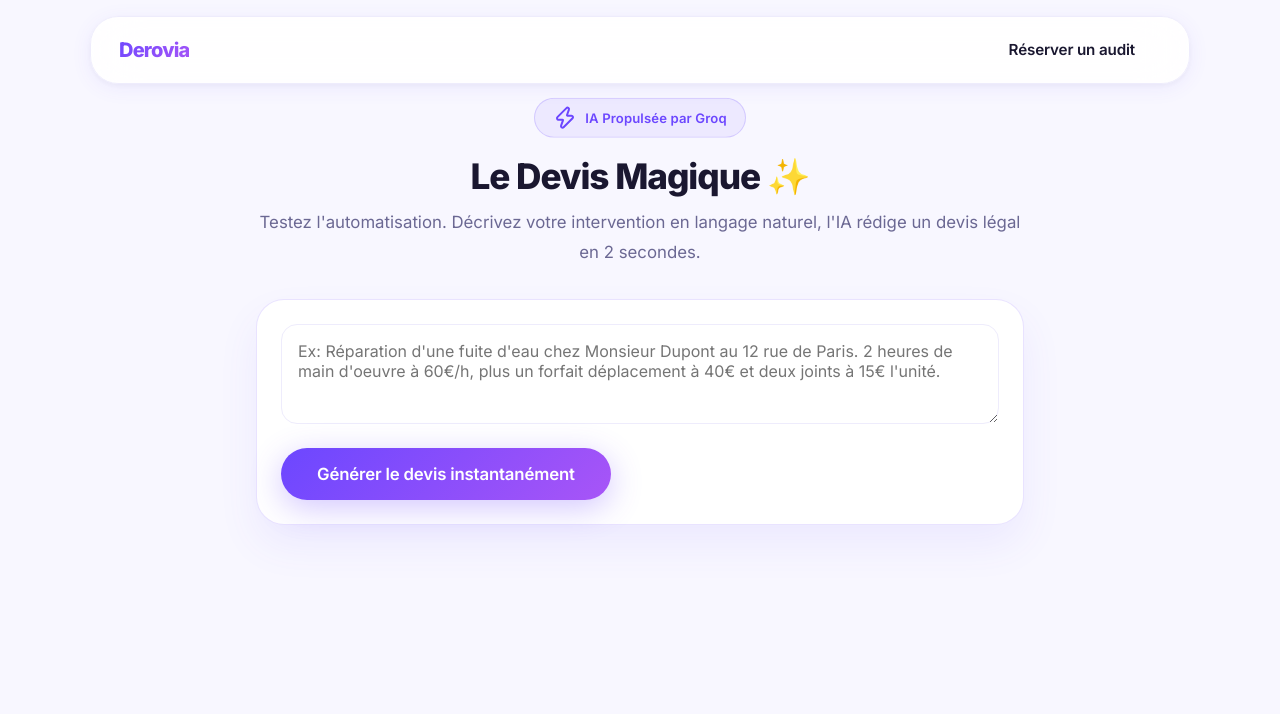
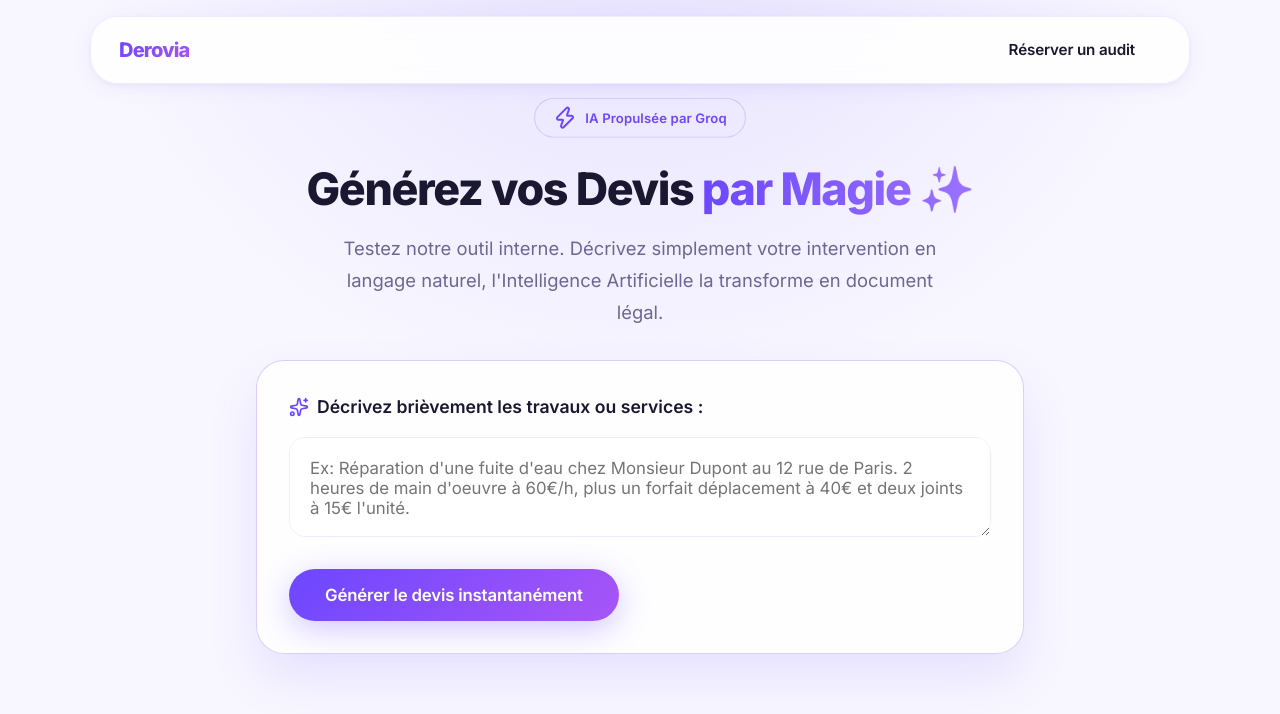
Before and after one commit to suuuucdcz/automate, a website: page index.html in a window 1280 px wide. Drawn offline with nearby package versions, Linux system fonts and the light colour scheme.

Commit message:
UI Glassmorphism & Layout Upgrade

```diff
--- a/index.html
+++ b/index.html
@@ -14,7 +14,10 @@
   <link rel="stylesheet" href="styles/components.css">
   <style>
     /* Spécifique à la vue Devis Magique */
-    body { background-color: var(--bg-secondary); min-height: 100vh; }
+    body {
+      background: radial-gradient(circle at 50% -20%, rgba(108, 71, 255, 0.15), transparent 50%), var(--bg-secondary);
+      min-height: 100vh;
+    }
 
     .demo-container {
       max-width: 800px;
@@ -129,18 +132,26 @@
   <div class="demo-container">
 
     <div class="demo-header">
-      <div class="hero-badge" style="margin: 0 auto 16px;">
+      <div class="hero-badge" style="margin: 0 auto 24px;">
         <i data-lucide="zap"></i>
         <span>IA Propulsée par Groq</span>
       </div>
-      <h1>Le Devis Magique ✨</h1>
-      <p>Testez l'automatisation. Décrivez votre intervention en langage naturel, l'IA rédige un devis légal en 2 secondes.</p>
+      <h1 style="font-size: 2.8rem; letter-spacing: -0.03em; margin-bottom: 16px;">
+        Générez vos Devis <span style="background: linear-gradient(90deg, var(--accent), #9b72ff); -webkit-background-clip: text; -webkit-text-fill-color: transparent;">par Magie ✨</span>
+      </h1>
+      <p style="font-size: 1.15rem; color: var(--text-secondary); max-width: 600px; margin: 0 auto;">
+        Testez notre outil interne. Décrivez simplement votre intervention en langage naturel, l'Intelligence Artificielle la transforme en document légal.
+      </p>
     </div>
 
     <!-- Interface Prompt -->
-    <div class="generator-card" style="box-shadow: 0 20px 40px rgba(108,71,255,0.08); border-color: rgba(108,71,255,0.15);">
-      <textarea id="promptInput" class="prompt-input" placeholder="Ex: Réparation d'une fuite d'eau chez Monsieur Dupont au 12 rue de Paris. 2 heures de main d'oeuvre à 60€/h, plus un forfait déplacement à 40€ et deux joints à 15€ l'unité."></textarea>
-      <button id="generateBtn" class="btn btn-primary btn-lg">Générer le devis instantanément</button>
+    <div class="generator-card" style="box-shadow: 0 24px 50px rgba(108,71,255,0.12); border: 1px solid rgba(108,71,255,0.25); padding: 32px; background: rgba(255, 255, 255, 0.85); backdrop-filter: blur(12px);">
+      <div style="font-weight: 600; font-size: 1.1rem; margin-bottom: 16px; display: flex; align-items: center; gap: 8px;">
+        <i data-lucide="sparkles" style="color: var(--accent); width: 20px;"></i>
+        <span>Décrivez brièvement les travaux ou services :</span>
+      </div>
+      <textarea id="promptInput" class="prompt-input" placeholder="Ex: Réparation d'une fuite d'eau chez Monsieur Dupont au 12 rue de Paris. 2 heures de main d'oeuvre à 60€/h, plus un forfait déplacement à 40€ et deux joints à 15€ l'unité." style="border-radius: var(--radius-md); background: #fff; padding: 20px; font-size: 1.05rem;"></textarea>
+      <button id="generateBtn" class="btn btn-primary btn-lg" style="margin-top: 8px;">Générer le devis instantanément</button>
     </div>
 
     <!-- Chargement -->
```
